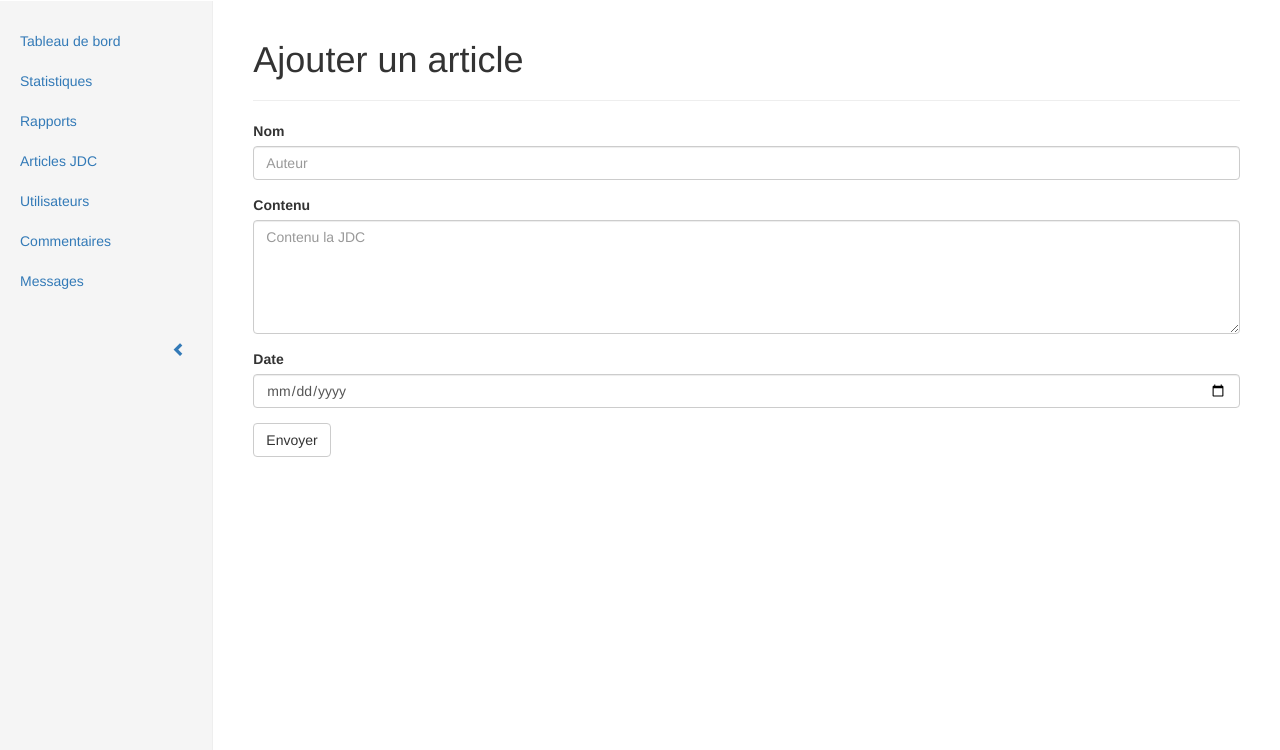
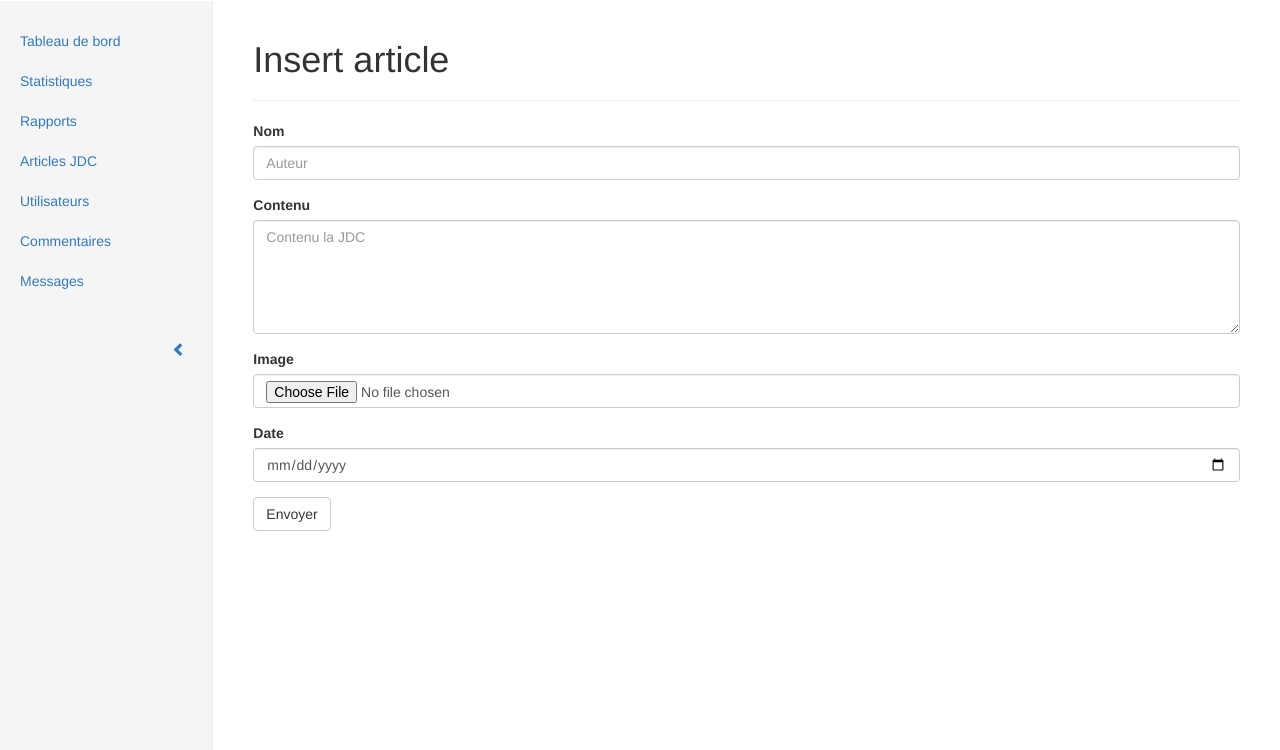
Before and after one commit to thierrybou/lesjoiesducode, a PHP site: page /admin/article-add.php in a window 1280 px wide. Shown: the part 50-800 px from the top of the page. Run offline with PHP 8.4, Linux system fonts and the light colour scheme; the visitor is signed in with stand-in values (Sample User, id 1).

Commit message:
Update admin - Add article-action + updates articles list + upload

```diff
--- /dev/null
+++ b/admin/article-action.php
@@ -0,0 +1,179 @@
+<?php
+require_once 'partials/header.php';
+
+//echo debug($_FILES);
+
+$action = !empty($_GET['action']) ? $_GET['action'] : 'insert';
+$id = !empty($_GET['id']) ? intval($_GET['id']) : 0;
+
+if (!empty($id)) {
+
+	$query = $db->prepare('SELECT * FROM articles WHERE id = :id');
+	$query->bindValue(':id', $id, PDO::PARAM_INT);
+	$query->execute();
+	$article = $query->fetch();
+
+	if (!empty($article) && $action == 'delete') {
+
+		$query = $db->prepare('DELETE FROM articles WHERE id = :id');
+		$query->bindValue(':id', $id, PDO::PARAM_INT);
+		$query->execute();
+
+		if ($query->rowCount() > 0) {
+			echo '<div class="alert alert-success">Suppression réussie</div>';
+			echo redirectJS('articles.php');
+		} else {
+			echo '<div class="alert alert-danger">Echec suppression</div>';
+		}
+		exit();
+	}
+}
+
+if ($action == 'update' && empty($article)) {
+	exit('Undefined article');
+}
+
+// Récupérer les données du formulaire depuis le tableau $_POST
+$name = isset($_POST['name']) ? strip_tags($_POST['name']) : @$article['name'];
+$content = isset($_POST['content']) ? strip_tags($_POST['content']) : @$article['content'];
+$picture = isset($_FILES['picture']['name']) ? $_FILES['picture']['name'] : @$article['picture'];
+$creation_date = isset($_POST['creation_date']) ? strip_tags($_POST['creation_date']) : @$article['creation_date'];
+
+if (empty($creation_date) || strtotime($creation_date) === false) {
+	$creation_date = date('Y-m-d H:i:s');
+}
+
+// On défini le poids maximum autorisé pour l'upload de fichier
+$max_file_size = 2000000; // ~2Mo
+
+
+// Initialiser un tableau $errors et une chaine $result
+$errors = array();
+$result = '';
+
+// Le formulaire a été soumis, l'utilisateur a appuyé sur Envoyer
+if (!empty($_POST)) {
+
+	// Vérifier que les champs obligatoires ne sont pas vides
+	// Pour chaque erreur rencontrée, ajouter une entrée dans le tableau $errors correspondant au champ en erreur
+	if (empty($name) || strlen($name) > 100) {
+		$errors['name'] = 'Le nom est invalide (longueur max 100)';
+	}
+	if (empty($content) || strlen($content) < 20 || strlen($content) > 255) {
+		$errors['content'] = 'Le contenu de la JDC est invalide (longueur min 20, longueur max 255)';
+	}
+
+	// S'il n'y a pas d'erreur on lance la requête d'insertion
+	if (empty($errors)) {
+
+		// Si on a un fichier uploadé
+		if (!empty($picture)) {
+
+			// S'il n'y a pas d'erreur
+			if (empty($_FILES['picture']['error']) &&
+				$_FILES['picture']['size'] < $max_file_size) {
+			//if ($_FILES['picture']['error'] === UPLOAD_ERR_OK) {
+
+				$picture_mime_type = image_type_to_mime_type(exif_imagetype($_FILES['picture']['tmp_name']));
+
+				switch($picture_mime_type) {
+					case 'image/png':
+					case 'image/jpeg':
+					case 'image/gif':
+						move_uploaded_file($_FILES['picture']['tmp_name'], '../img/'.$picture);
+					break;
+					default:
+						$errors['picture'] = 'Format de fichier non autorisé';
+					break;
+				}
+
+			} else {
+				$errors['picture'] = 'Erreur upload image';
+			}
+		}
+
+		if (empty($errors)) {
+
+			if ($action == 'update') {
+				$query = $db->prepare('UPDATE articles SET name = :name, content = :content, picture = :picture, creation_date = :creation_date WHERE id = :id');
+				$query->bindValue(':id', $id, PDO::PARAM_INT);
+			} else {
+				$query = $db->prepare('INSERT INTO articles SET name = :name, content = :content, picture = :picture, creation_date = :creation_date');
+			}
+
+			$query->bindValue(':name', $name, PDO::PARAM_STR);
+			$query->bindValue(':content', $content, PDO::PARAM_STR);
+			$query->bindValue(':picture', $picture, PDO::PARAM_STR);
+			$query->bindValue(':creation_date', $creation_date, PDO::PARAM_STR);
+			$query->execute();
+
+			// On récupère l'identifiant unique automatiquement généré par la requête
+			if ($action == 'update') {
+				$success = $query->rowCount();
+				$success_msg = 'Mise à jour réussie';
+			} else {
+				$success = $db->lastInsertId();
+				$success_msg = 'Insertion réussie';
+			}
+			//Si la requête a réussie (c.f. lastInsertId()), on affiche une confirmation à l'utilisateur
+			if (!empty($success)) {
+				$result .= '<div class="alert alert-success">'.$success_msg.'</div>';
+				$result .= redirectJS('articles.php');
+			} else {
+				$result .= '<div class="alert alert-danger">Une erreur s\'est produite, merci de réessayer ultèrieurement</div>';
+			}
+		}
+	}
+}
+
+?>
+	<h1><?= ucfirst($action) ?> article</h1>
+	<hr>
+
+	<?php if (!empty($errors)) { ?>
+	<div class="alert alert-danger">
+		<ul>
+		<?php
+		foreach($errors as $error) {
+			echo '<li>'.$error.'</li>';
+		}
+		?>
+		</ul>
+	</div>
+	<?php } ?>
+
+	<?php
+	if (!empty($result)) {
+		echo $result;
+	} else {
+	?>
+	<!-- L'attribut enctype="multipart/form-data" permet de gérer l'upload de fichier -->
+	<form method="POST" enctype="multipart/form-data">
+
+		<input type="hidden" name="MAX_FILE_SIZE" value="<?= $max_file_size ?>" />
+
+		<div class="form-group">
+			<label for="name">Nom</label>
+			<input type="text" class="form-control" name="name" id="name" placeholder="Auteur" value="<?= $name ?>">
+		</div>
+
+		<div class="form-group">
+			<label for="content">Contenu</label>
+			<textarea name="content" id="content" class="form-control" rows="5" placeholder="Contenu la JDC"><?= $content ?></textarea>
+		</div>
+
+		<div class="form-group">
+			<label for="picture">Image</label>
+			<input type="file" class="form-control" name="picture" id="picture" placeholder="Image">
+		</div>
+
+		<div class="form-group">
+			<label for="creation_date">Date</label>
+			<input type="date" class="form-control" name="creation_date" id="creation_date" placeholder="Date de la JDC" value="<?= $creation_date ?>">
+		</div>
+
+		<button type="submit" class="btn btn-default">Envoyer</button>
+	</form>
+	<?php } ?>
+
+<?php require_once 'partials/footer.php' ?>
--- a/admin/article-add.php
+++ b/admin/article-add.php
@@ -1,93 +1,2 @@
 <?php
-require_once 'partials/header.php';
-
-
-// Récupérer les données du formulaire depuis le tableau $_POST
-$name = !empty($_POST['name']) ? strip_tags($_POST['name']) : '';
-$content = !empty($_POST['content']) ? strip_tags($_POST['content']) : '';
-$creation_date = !empty($_POST['creation_date']) ? strip_tags($_POST['creation_date']) : '';
-
-if (empty($creation_date) || strtotime($creation_date) === false) {
-	$creation_date = date('Y-m-d H:i:s');
-}
-
-// Initialiser un tableau $errors et une chaine $result
-$errors = array();
-$result = '';
-
-// Le formulaire a été soumis, l'utilisateur a appuyé sur Envoyer
-if (!empty($_POST)) {
-
-	// Vérifier que les champs obligatoires ne sont pas vides
-	// Pour chaque erreur rencontrée, ajouter une entrée dans le tableau $errors correspondant au champ en erreur
-	if (empty($name) || strlen($name) > 100) {
-		$errors['name'] = 'Le nom est invalide (longueur max 100)';
-	}
-	if (empty($content) || strlen($content) < 20 || strlen($content) > 255) {
-		$errors['content'] = 'Le contenu de la JDC est invalide (longueur min 20, longueur max 255)';
-	}
-
-	// S'il n'y a pas d'erreur on lance la requête d'insertion
-	if (empty($errors)) {
-
-		$query = $db->prepare('INSERT INTO articles SET name = :name, content = :content, creation_date = :creation_date');
-		$query->bindValue(':name', $name, PDO::PARAM_STR);
-		$query->bindValue(':content', $content, PDO::PARAM_STR);
-		$query->bindValue(':creation_date', $creation_date, PDO::PARAM_STR);
-		$query->execute();
-
-		// On récupère l'identifiant unique automatiquement généré par la requête
-		$insert_id = $db->lastInsertId();
-
-		//Si la requête a réussie (c.f. lastInsertId()), on affiche une confirmation à l'utilisateur
-		if (!empty($insert_id)) {
-			$result .= '<div class="alert alert-success">Insertion réussie</div>';
-			$result .= redirectJS('articles.php');
-		} else {
-			$result .= '<div class="alert alert-danger">Une erreur s\'est produite, merci de réessayer ultèrieurement</div>';
-		}
-	}
-}
-
-?>
-	<h1>Ajouter un article</h1>
-	<hr>
-
-	<?php if (!empty($errors)) { ?>
-	<div class="alert alert-danger">
-		<ul>
-		<?php
-		foreach($errors as $error) {
-			echo '<li>'.$error.'</li>';
-		}
-		?>
-		</ul>
-	</div>
-	<?php } ?>
-
-	<?php
-	if (!empty($result)) {
-		echo $result;
-	} else {
-	?>
-	<form method="POST">
-		<div class="form-group">
-			<label for="name">Nom</label>
-			<input type="text" class="form-control" name="name" id="name" placeholder="Auteur" value="<?= $name ?>">
-		</div>
-
-		<div class="form-group">
-			<label for="content">Contenu</label>
-			<textarea name="content" id="content" class="form-control" rows="5" placeholder="Contenu la JDC"><?= $content ?></textarea>
-		</div>
-
-		<div class="form-group">
-			<label for="creation_date">Date</label>
-			<input type="date" class="form-control" name="creation_date" id="creation_date" placeholder="Date de la JDC" value="<?= $creation_date ?>">
-		</div>
-
-		<button type="submit" class="btn btn-default">Envoyer</button>
-	</form>
-	<?php } ?>
-
-<?php require_once 'partials/footer.php' ?>
+require_once 'article-action.php';
--- a/admin/articles.php
+++ b/admin/articles.php
@@ -8,7 +8,7 @@ $articles = $query->fetchAll();
 		<h1>Articles</h1>
 		<hr>
 
-		<a href="article-add.php" class="btn btn-primary">Ajouter un article</a>
+		<a href="article-action.php" class="btn btn-primary">Ajouter un article</a>
 		<hr>
 
 		<table id="table-dynamic" class="table table-hover">
@@ -30,7 +30,8 @@ $articles = $query->fetchAll();
 					<td><?= cutString($article['content'], 50) ?></td>
 					<td><?= getFormatDate($article['creation_date'], 'd/m/Y H:i:s') ?></td>
 					<td>
-
+						<a href="article-action.php?id=<?= $article['id'] ?>&action=update"><span class="glyphicon glyphicon-pencil"></span></a>&nbsp;
+						<a href="article-action.php?id=<?= $article['id'] ?>&action=delete" onclick="return confirm('Etes vous sur ??')"><span class="glyphicon glyphicon-remove"></span></a>
 					</td>
 				</tr>
 				<?php } ?>
```
